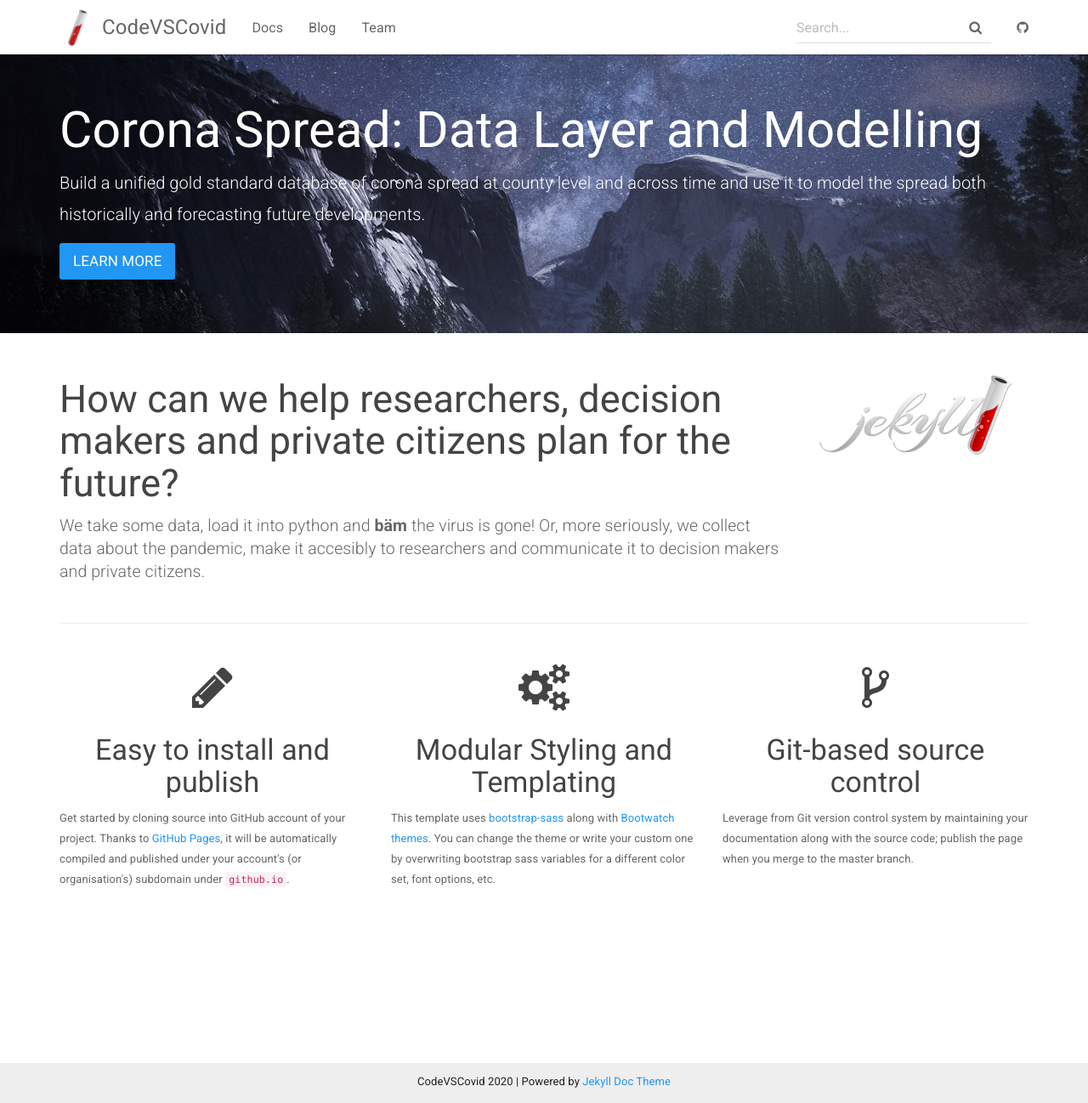
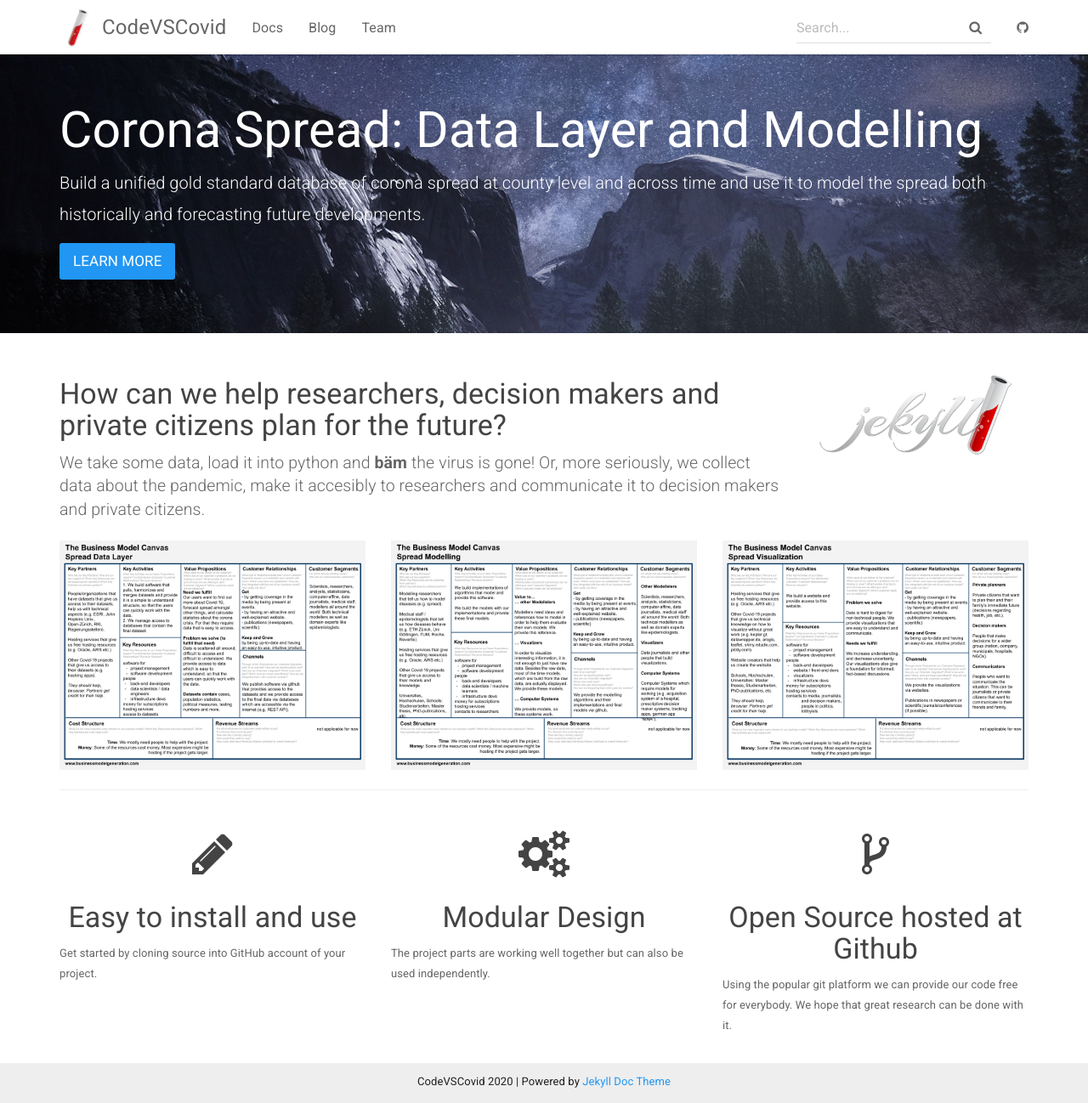
Before and after one commit to coronaspread/coronaspread.github.io, a Jekyll site: the page built from index.html, in a window 1280 px wide and 1298 px high. Shown: the whole window at 85% size. Built offline with Jekyll 4.4.1, drawn with Linux system fonts in a browser that asks for light colours.

Commit message:
add business model to index

```diff
--- a/index.html
+++ b/index.html
@@ -13,7 +13,7 @@ layout: default
 <div class="container">
     <div class="row">
         <div class="col-md-9">
-            <h2 class="header-light regular-pad">How can we help researchers, decision makers and private citizens plan for the future?</h2>
+            <h3 class="header-light regular-pad">How can we help researchers, decision makers and private citizens plan for the future?</h3>
             <p class="lead">
               We take some data, load it into python and <strong>bäm</strong> the virus is gone!
               Or, more seriously, we collect data about the pandemic, make it accesibly to researchers and communicate it to decision makers and private citizens.
@@ -23,26 +23,40 @@ layout: default
             <img src="{{ "/assets/img/jekyll-dark.png" | relative_url }}" alt="Jekyll logo" class="img-responsive">
         </div>
     </div>
+    <div class="row">
+      <div class="col-sm-4">
+        <a href="{{ "/assets/img/table1.png" | relative_url }}">
+          <img src="{{ "/assets/img/table1.png" | relative_url }}" alt="businesscase" class="img-responsive">
+        </a>
+      </div>
+      <div class="col-sm-4">
+        <a href="{{ "/assets/img/table1.png" | relative_url }}">
+          <img src="{{ "/assets/img/table2.png" | relative_url }}" alt="businesscase" class="img-responsive">
+        </a>
+      </div>
+      <div class="col-sm-4">
+        <a href="{{ "/assets/img/table1.png" | relative_url }}">
+          <img src="{{ "/assets/img/table3.png" | relative_url }}" alt="businesscase" class="img-responsive">
+        </a>
+      </div>
+    </div>
+
     <hr>
     <div class="row">
         <div class="col-sm-4">
             <h1 class="text-center"><i class="fa fa-pencil" aria-hidden="true"></i></h1>
-            <h3 class="text-center">Easy to install and publish</h3>
-            <p>Get started by cloning source into GitHub account of your project. Thanks to <a href="https://pages.github.com">GitHub Pages</a>,
-              it will be automatically compiled and published under your account's (or organisation's) subdomain under <code>github.io</code>.
-            </p>
+            <h3 class="text-center">Easy to install and use</h3>
+            <p>Get started by cloning source into GitHub account of your project.</p>
         </div>
         <div class="col-sm-4">
             <h1 class="text-center"><i class="fa fa-cogs" aria-hidden="true"></i></h1>
-            <h3 class="text-center">Modular Styling and Templating</h3>
-            <p>This template uses <a href="https://github.com/twbs/bootstrap-sass">bootstrap-sass</a> along with <a href="https://bootswatch.com/">Bootwatch themes</a>.
-            You can change the theme or write your custom one by overwriting bootstrap sass variables for a different color set, font options, etc.</p>
+            <h3 class="text-center">Modular Design</h3>
+            <p>The project parts are working well together but can also be used independently.</p>
         </div>
         <div class="col-sm-4">
             <h1 class="text-center"><i class="fa fa-code-fork" aria-hidden="true"></i></h1>
-            <h3 class="text-center">Git-based source control</h3>
-            <p>Leverage from Git version control system by
-              maintaining your documentation along with the source code; publish the page when you merge to the master branch.</p>
+            <h3 class="text-center">Open Source hosted at Github</h3>
+            <p>Using the popular git platform we can provide our code free for everybody. We hope that great research can be done with it.</p>
         </div>
     </div>
 </div>
```
Also changed, not shown: assets/img/table1.png (added), assets/img/table2.png (added), assets/img/table3.png (added).
